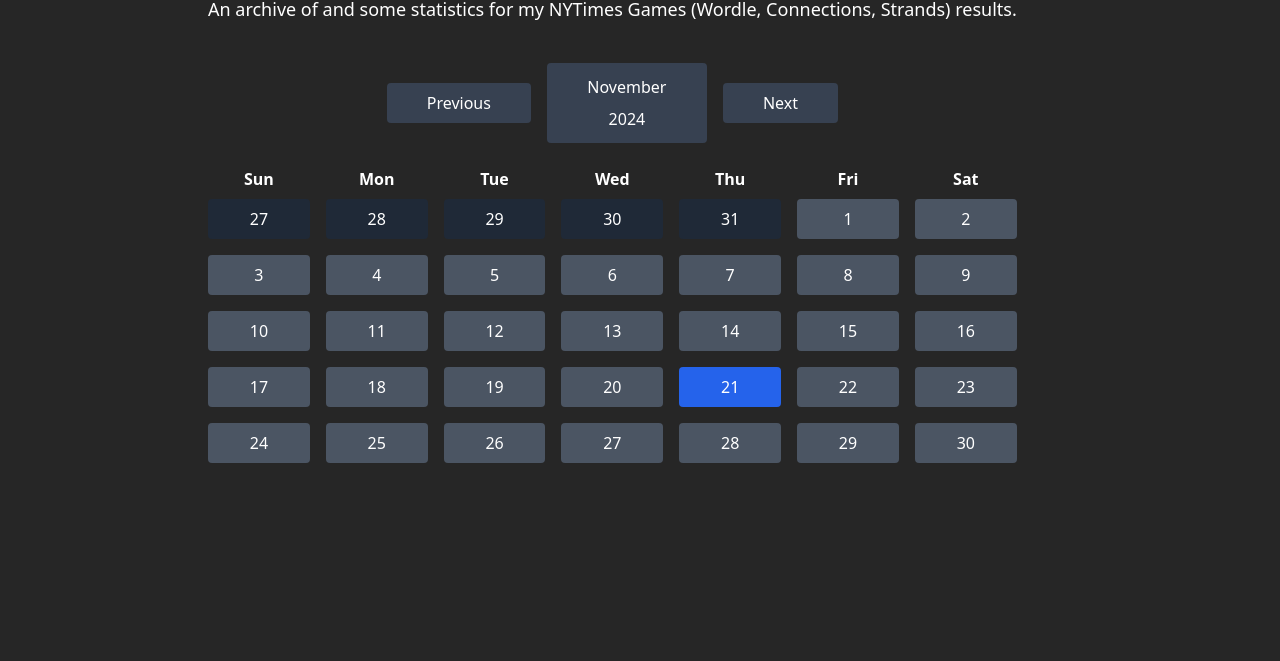
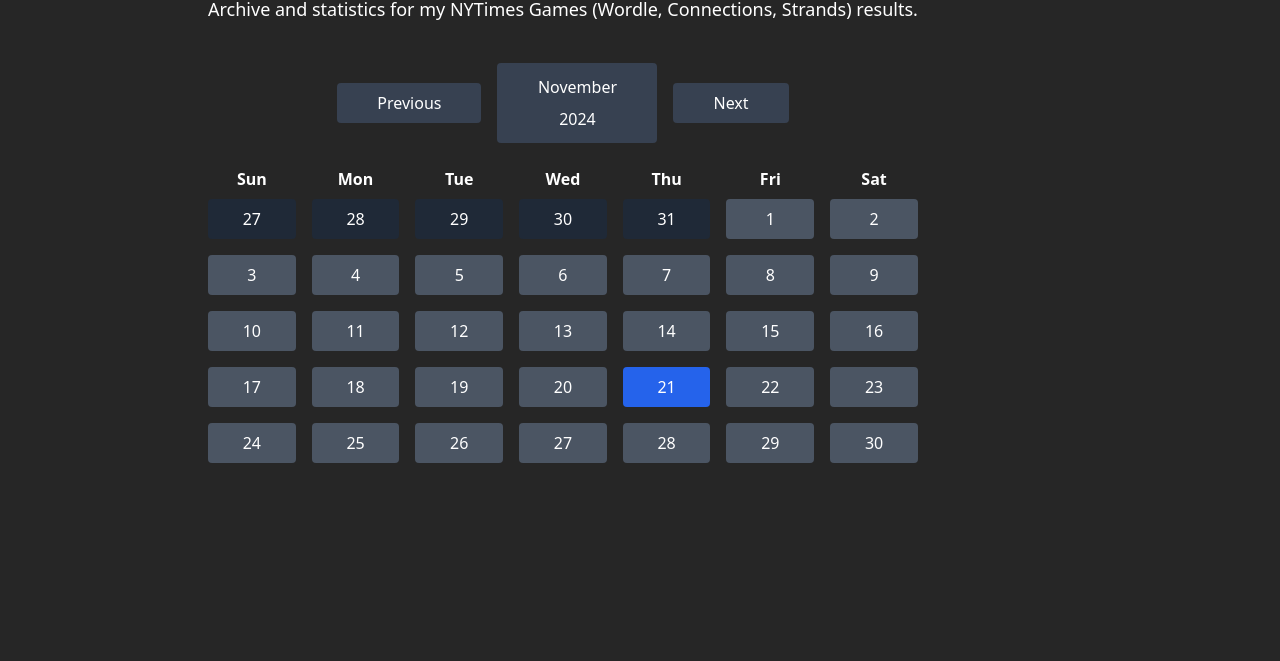
Before and after one commit to AlexTheJPEG/thejpegfiles, an Astro site: page /gamescal in a window 1280 px wide. Shown: the part 257-918 px from the top of the page. Built offline with nearby package versions, Linux system fonts and the light colour scheme; Astro itself is replaced by a stand-in of ours.

Commit message:
Change page blurb slightly

```diff
--- a/src/pages/gamescal.astro
+++ b/src/pages/gamescal.astro
@@ -7,9 +7,7 @@ const daysOfWeek = ["Sun", "Mon", "Tue", "Wed", "Thu", "Fri", "Sat"];
 <BaseLayout title="NYTimes Games Calendar" description="Archive and statistics for my NYTimes Games results">
     <div class="text-white">
         <h1 class="text-5xl font-bold mt-20">NYTimes Games Calendar</h1>
-        <p class="text-lg mt-4">
-            An archive of and some statistics for my NYTimes Games (Wordle, Connections, Strands) results.
-        </p>
+        <p class="text-lg mt-4">Archive and statistics for my NYTimes Games (Wordle, Connections, Strands) results.</p>
         <div class="flex justify-center items-center mt-10 space-x-4">
             <button id="prevMonth" class="text-white px-10 py-2 bg-gray-700 rounded">Previous</button>
             <div class="text-white">
```
